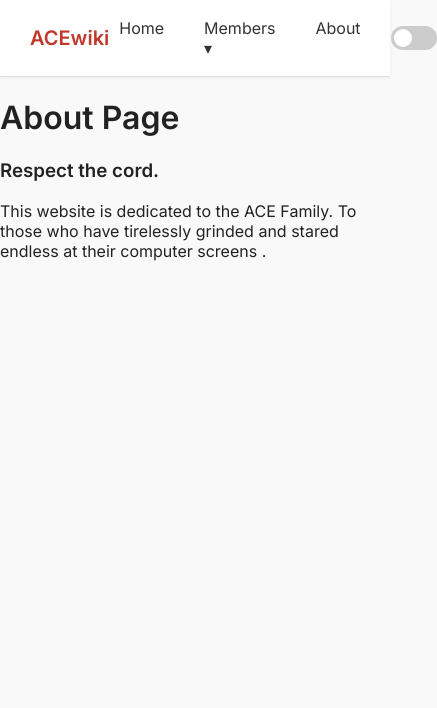
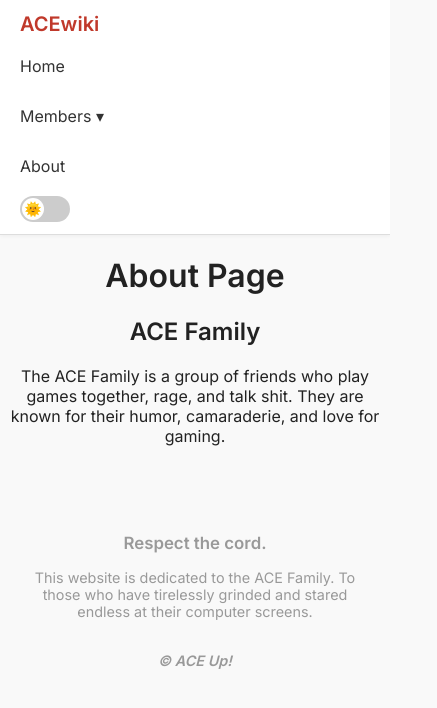
Before and after one commit to IJH-dev/ACEwiki, a plain HTML site: page pages/about.html in a window 390 px wide. Shown: the whole page, 437 px wide, since content can reach past the window. Drawn offline with Linux system fonts and the light colour scheme.

Commit message:
Fixed dark mode toggle icon and alignment in multiple HTML pages
Changes
Updated the dark mode toggle icon in the HTML pages to display either a sun or a moon based on the current theme
Aligned the dark mode toggle icon within the toggle switch
Impact
Improves the visual representation of the dark mode toggle in multiple pages
No significant behavioral changes or dependencies affected
No apparent breaking changes or performance implications

```diff
--- a/pages/about.html
+++ b/pages/about.html
@@ -21,37 +21,64 @@
                         <li><a href="jesse.html">Jesse</a></li>
                     </ul>
                 </li>
+
+
                 <li><a href="about.html">About</a></li>
+
                 <li class="dark-mode-toggle">
-                    <label class="switch">
+                    <label class="theme-switch">
                         <input type="checkbox" id="darkModeToggle">
-                        <span class="slider round"></span>
+                        <span class="slider">
+                            <span class="icon">🌞</span>
+                        </span>
                     </label>
                 </li>
             </ul>
         </nav>
 
     <div class="home-content">
-        <h1>About Page</h1>
-        <h3>Respect the cord.</h3>
-        <p>This website is dedicated to the ACE Family. To those who have tirelessly grinded and stared endless at their computer screens
-             .</p>
+        <h1 style="text-align: center;">About Page</h1>
+        <h2 style="text-align: center;">ACE Family</h2>
+        <p style="text-align: center; font-size: medium;">The ACE Family is a group of friends who play games together, rage, and talk shit. They are known for their humor, camaraderie, and love for gaming.</p>
+
     </div>
 
     <script>
         const toggle = document.getElementById('darkModeToggle');
-        const prefersDark = window.matchMedia && window.matchMedia('(prefers-color-scheme: dark)').matches;
+            const prefersDark = window.matchMedia('(prefers-color-scheme: dark)').matches;
+            const icon = document.querySelector('.theme-switch .icon');
 
-        // Apply preferred theme on load
+            function updateIcon() {
+                if (document.body.classList.contains('dark')) {
+                    icon.textContent = '🌙';
+                } else {
+                    icon.textContent = '🌞';
+                }
+            }
+
+            // Set preferred theme on load
             if (prefersDark) {
                 document.body.classList.add('dark');
                 toggle.checked = true;
             }
+            updateIcon();
 
             toggle.addEventListener('change', () => {
                 document.body.classList.toggle('dark', toggle.checked);
+                updateIcon();
             });
     </script>
 
     </body>
+
+<footer>
+    <br>
+    <br>
+    <h3 style="text-align: center;">Respect the cord.</h3>
+    <p style="text-align: center;">This website is dedicated to the ACE Family. To those who have tirelessly grinded and
+        stared endless at their computer screens.</p>
+    <br>
+        <strong><em>&copy; ACE Up!</em></strong>
+    </footer>
+
 </html>
--- a/pages/styles.css
+++ b/pages/styles.css
@@ -131,14 +131,14 @@ body {
 }
 
 /* Dark Mode Toggle - Horizontal */
-.switch {
+.theme-switch {
     position: relative;
     display: inline-block;
-    width: 46px;
-    height: 24px;
+    width: 50px;
+    height: 26px;
 }
 
-.switch input {
+.theme-switch input {
     opacity: 0;
     width: 0;
     height: 0;
@@ -148,12 +148,26 @@ body {
     position: absolute;
     cursor: pointer;
     background-color: #ccc;
-    transition: 0.4s;
-    border-radius: 24px;
+    border-radius: 34px;
     top: 0;
     left: 0;
     right: 0;
     bottom: 0;
+    transition: background-color 0.4s;
+}
+
+.slider .icon {
+    position: absolute;
+    top: 2px;
+    left: 2px;
+    height: 22px;
+    width: 22px;
+    background: white;
+    border-radius: 50%;
+    text-align: center;
+    line-height: 22px;
+    font-size: 14px;
+    transition: all 0.4s ease;
 }
 
 .slider:before {
@@ -170,6 +184,10 @@ body {
 
 input:checked+.slider {
     background-color: #c0392b;
+}
+
+input:checked+.slider .icon {
+    transform: translateX(24px);
 }
 
 input:checked+.slider:before {
@@ -383,3 +401,36 @@ body.dark .card h3 {
 body.dark .card:hover {
     box-shadow: 0 10px 20px rgba(255, 255, 255, 0.1);
 }
+
+/* Mobile Responsive Adjustments */
+@media (max-width: 768px) {
+    .modern-nav {
+        flex-direction: column;
+        align-items: flex-start;
+        padding: 12px 20px;
+    }
+
+    .modern-nav ul {
+        flex-direction: column;
+        gap: 10px;
+        width: 100%;
+        margin-top: 10px;
+    }
+
+    .modern-nav ul li {
+        width: 100%;
+    }
+
+    .modern-nav a {
+        padding: 10px 0;
+        width: 100%;
+    }
+
+    .content {
+        padding: 0 15px;
+    }
+
+    .card-grid {
+        padding: 0 10px;
+    }
+}
```
Also changed, not shown: index.html (+19 -4 lines), pages/bert.html (+19 -4 lines), pages/carlos.html (+19 -4 lines), pages/jesse.html (+19 -4 lines), pages/jowe.html (+19 -4 lines). Lines whose indentation alone changed are shown as unchanged.
